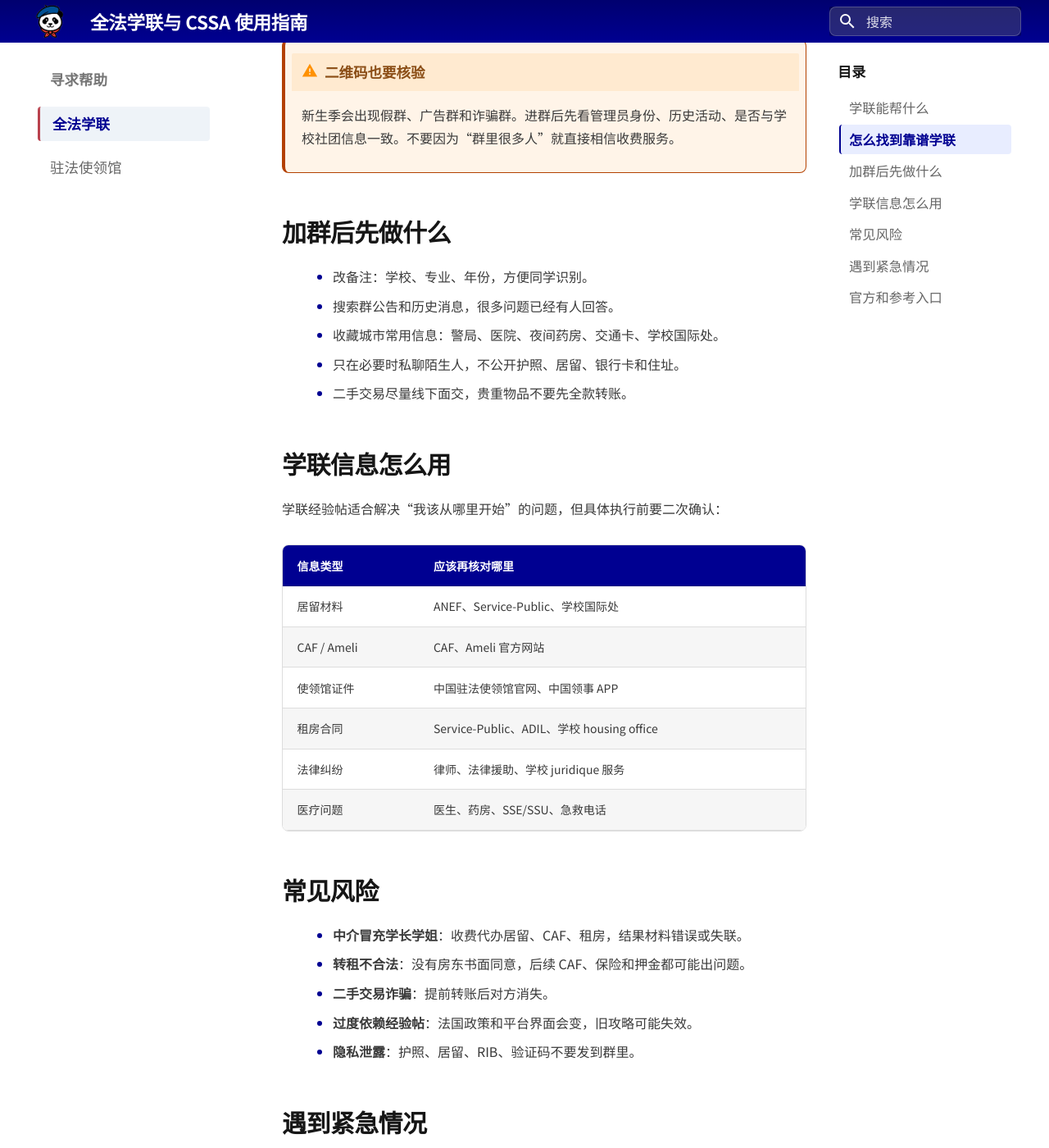
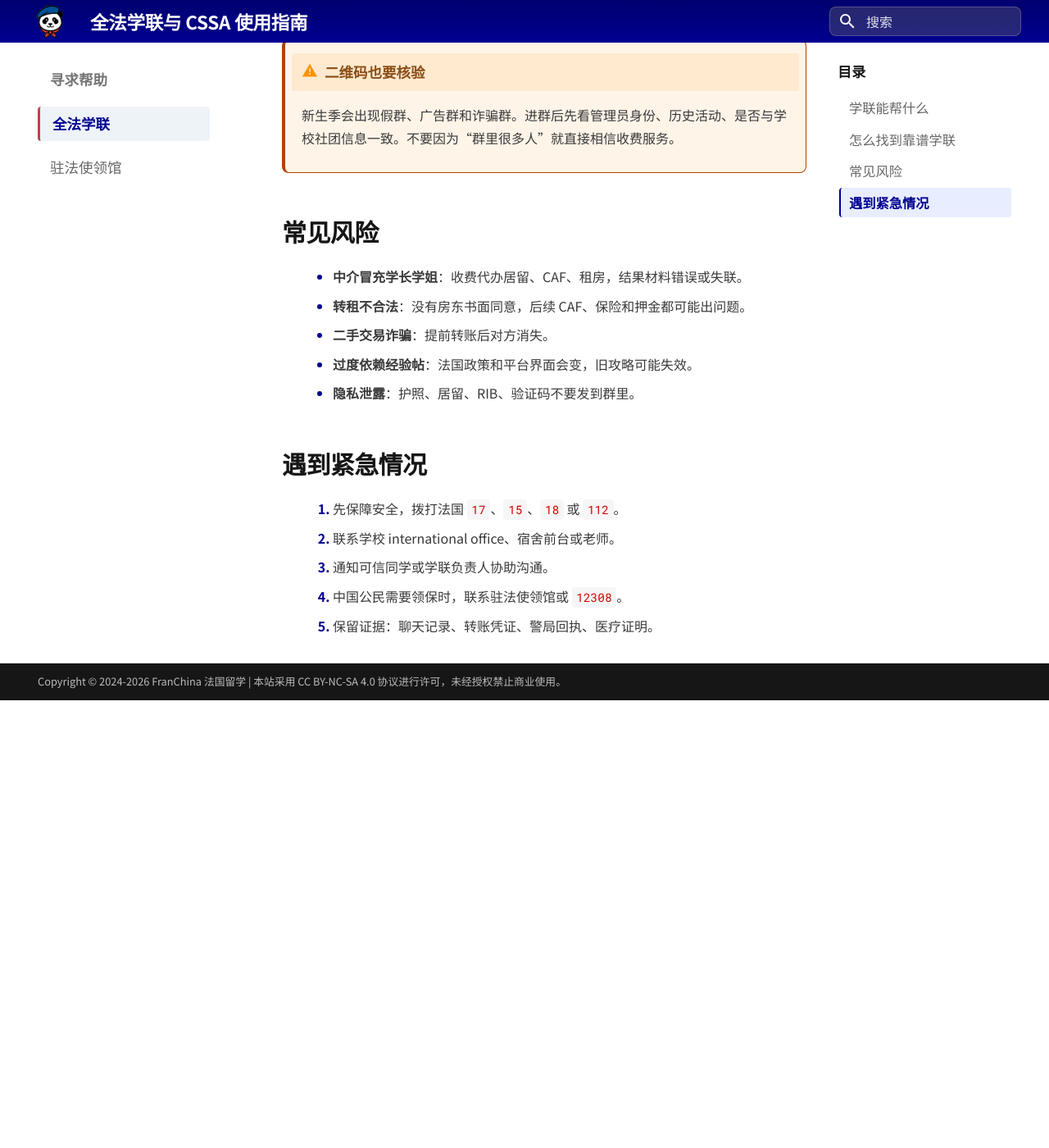
Before and after one commit to Kant-Righteous/franchina, an MkDocs documentation site: the page built from docs/pages/help/cssa.md, in a window 1280 px wide and 1400 px high, scrolled down 1497 px. Shown: the whole window at 82% size. Built offline with MkDocs 1.6.1 and Material for MkDocs 9.7.7, drawn with Linux system fonts in a browser that asks for light colours; after the commit the page ends 2351 px from its top, so only the background shows below that; some of the changed text lies outside the part shown.

Commit message:
chore: 删除CSSA指南中的冗余内容，简化信息结构

```diff
--- a/docs/pages/help/cssa.md
+++ b/docs/pages/help/cssa.md
@@ -34,27 +34,6 @@ CSSA 通常指 Chinese Students and Scholars Association，即中国学生学者
 !!! warning "二维码也要核验"
     新生季会出现假群、广告群和诈骗群。进群后先看管理员身份、历史活动、是否与学校社团信息一致。不要因为“群里很多人”就直接相信收费服务。
 
-## 加群后先做什么
-
-- 改备注：学校、专业、年份，方便同学识别。
-- 搜索群公告和历史消息，很多问题已经有人回答。
-- 收藏城市常用信息：警局、医院、夜间药房、交通卡、学校国际处。
-- 只在必要时私聊陌生人，不公开护照、居留、银行卡和住址。
-- 二手交易尽量线下面交，贵重物品不要先全款转账。
-
-## 学联信息怎么用
-
-学联经验帖适合解决“我该从哪里开始”的问题，但具体执行前要二次确认：
-
-| 信息类型 | 应该再核对哪里 |
-|---|---|
-| 居留材料 | ANEF、Service-Public、学校国际处 |
-| CAF / Ameli | CAF、Ameli 官方网站 |
-| 使领馆证件 | 中国驻法使领馆官网、中国领事 APP |
-| 租房合同 | Service-Public、ADIL、学校 housing office |
-| 法律纠纷 | 律师、法律援助、学校 juridique 服务 |
-| 医疗问题 | 医生、药房、SSE/SSU、急救电话 |
-
 ## 常见风险
 
 - **中介冒充学长学姐**：收费代办居留、CAF、租房，结果材料错误或失联。
@@ -70,9 +49,3 @@ CSSA 通常指 Chinese Students and Scholars Association，即中国学生学者
 3. 通知可信同学或学联负责人协助沟通。
 4. 中国公民需要领保时，联系驻法使领馆或 `12308`。
 5. 保留证据：聊天记录、转账凭证、警局回执、医疗证明。
-
-## 官方和参考入口
-
-- [全法中国学者学生联合会旧版介绍](https://jiaoyuchu.online.fr/Subpages/UCECF.html)
-- [中国驻法国大使馆：联系我们](https://fr.china-embassy.gov.cn/chn/zgzfg/zgsg/lsqwc/lxwm/202507/t20250716_11671927.htm)
-- [Service-Public](https://www.service-public.fr/)
```
Also changed, not shown: docs/pages/admin/after/caf.md (+10 -7 lines).
